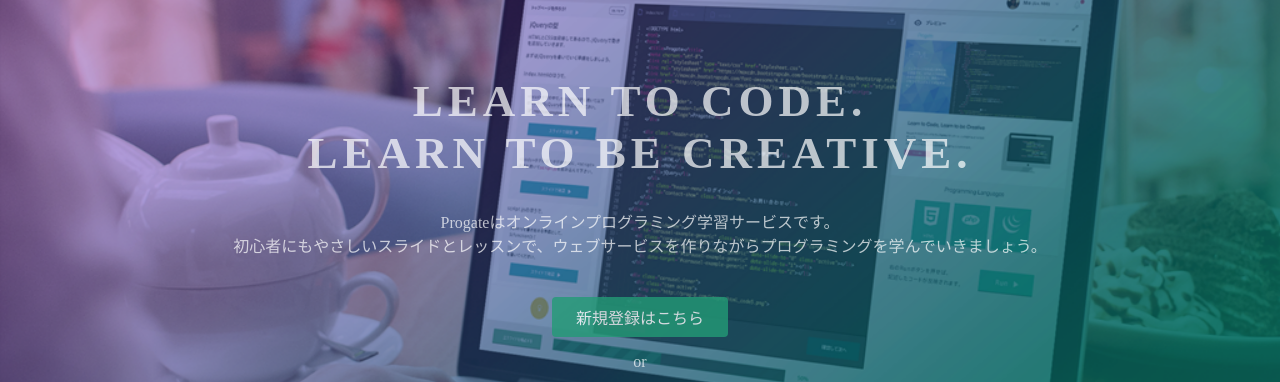
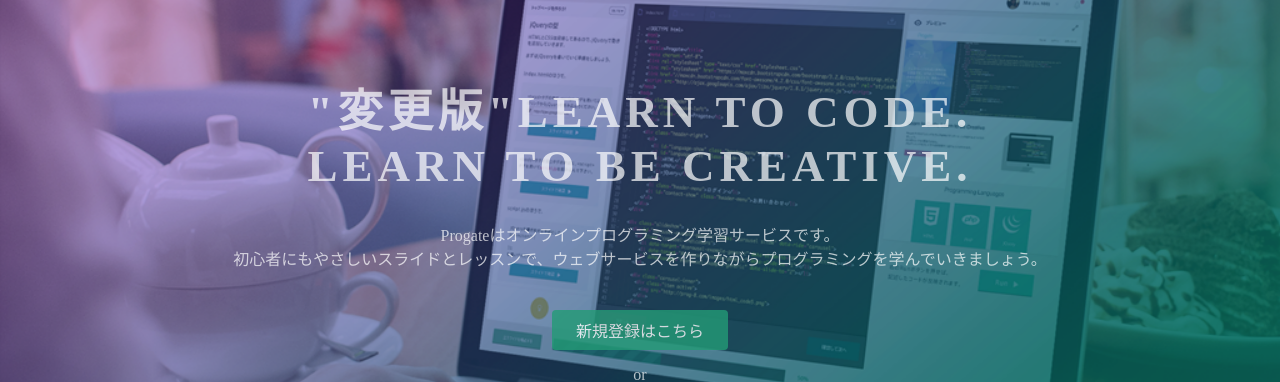
Before and after one commit to taa108/taa108.github.io, a plain HTML site: page index.html in a window 1280 px wide. Shown: the part 135-517 px from the top of the page. Drawn offline with Linux system fonts and the light colour scheme.

Commit message:
Update index.html

```diff
--- a/index.html
+++ b/index.html
@@ -23,7 +23,7 @@
   </header>
   <div class="top-wrapper">
     <div class="container">
-      <h1>LEARN TO CODE.<br>LEARN TO BE CREATIVE.</h1>
+      <h1>"変更版"LEARN TO CODE.<br>LEARN TO BE CREATIVE.</h1>
       <p>Progateはオンラインプログラミング学習サービスです。<br>初心者にもやさしいスライドとレッスンで、ウェブサービスを作りながらプログラミングを学んでいきましょう。</p>
       <div class="btn-wrapper">
         <a href="#" class="btn signup">新規登録はこちら</a>
```
